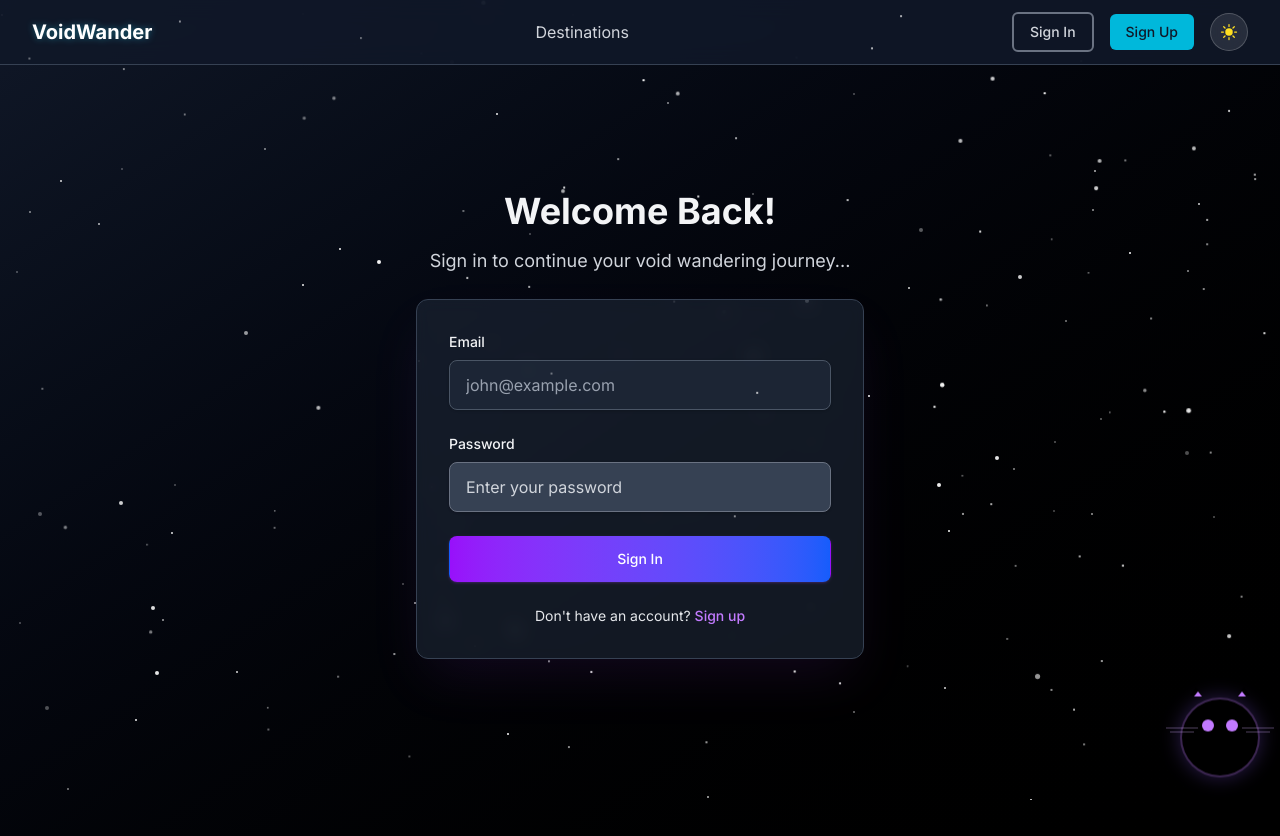
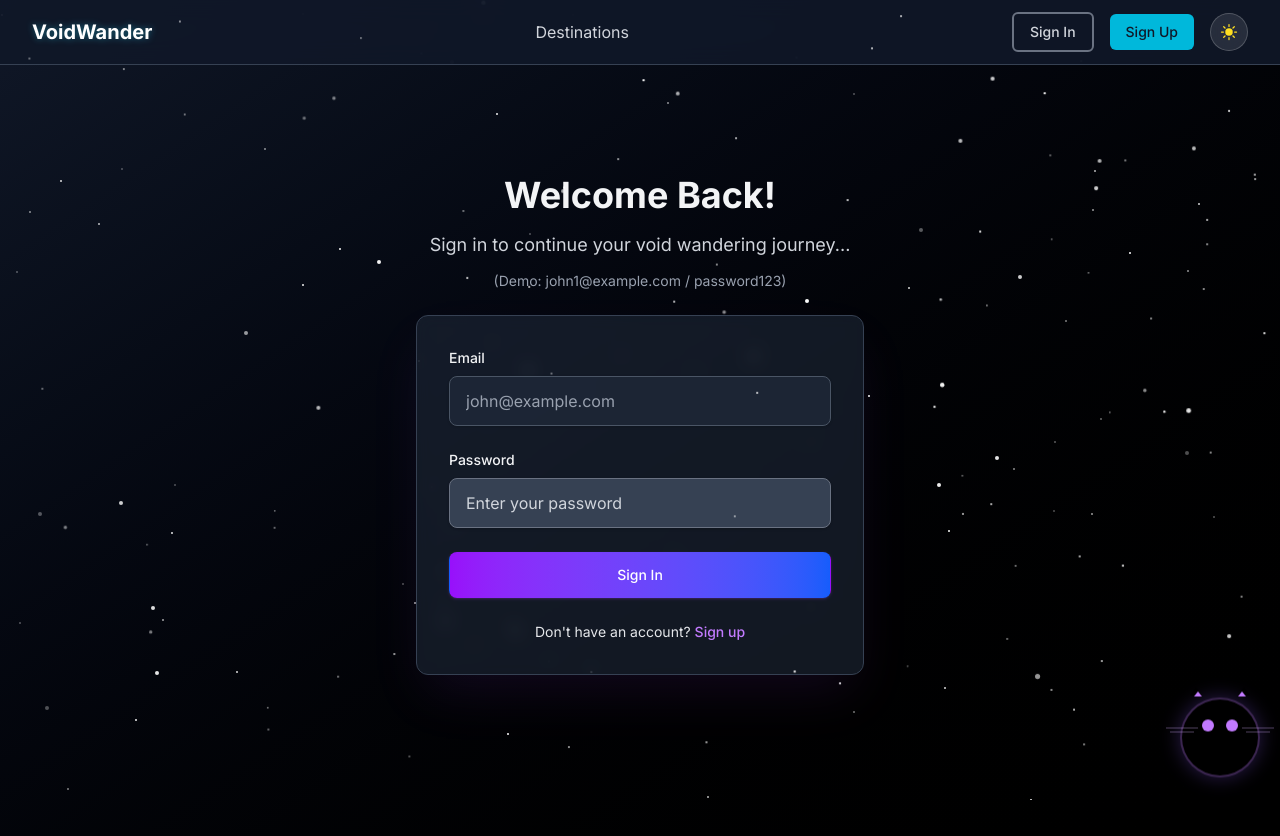
Before and after one commit to kepelbaum/travel-platform, a Next.js app in the folder frontend/: page /auth/login in a window 1280 px wide. Shown: the top 836 px of the page. Built offline with nearby package versions, Linux system fonts and the light colour scheme; no server answers.

Commit message:
Add demo credentials, fix data loader, and remove target files

```diff
--- a/frontend/src/app/auth/login/page.tsx
+++ b/frontend/src/app/auth/login/page.tsx
@@ -23,6 +23,12 @@
           >
             Sign in to continue your void wandering journey...
           </p>
+          {/* Demo credentials */}
+          <p
+            className={`text-sm mt-3 ${isDark ? 'text-gray-400' : 'text-gray-500'}`}
+          >
+            (Demo: john1@example.com / password123)
+          </p>
         </div>
 
         <div
```
Also changed, not shown: 82 other files (tests, documents, lock files or other folders).
